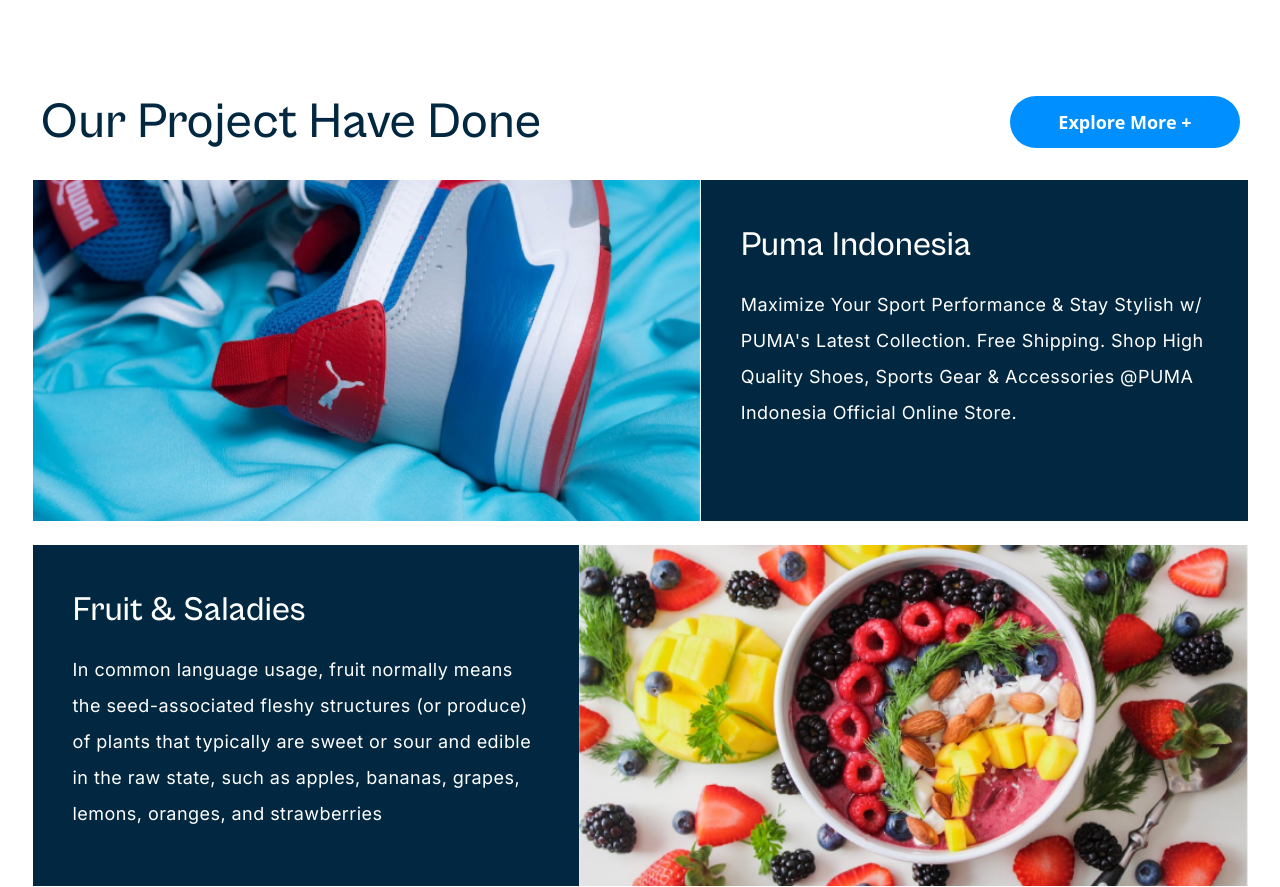
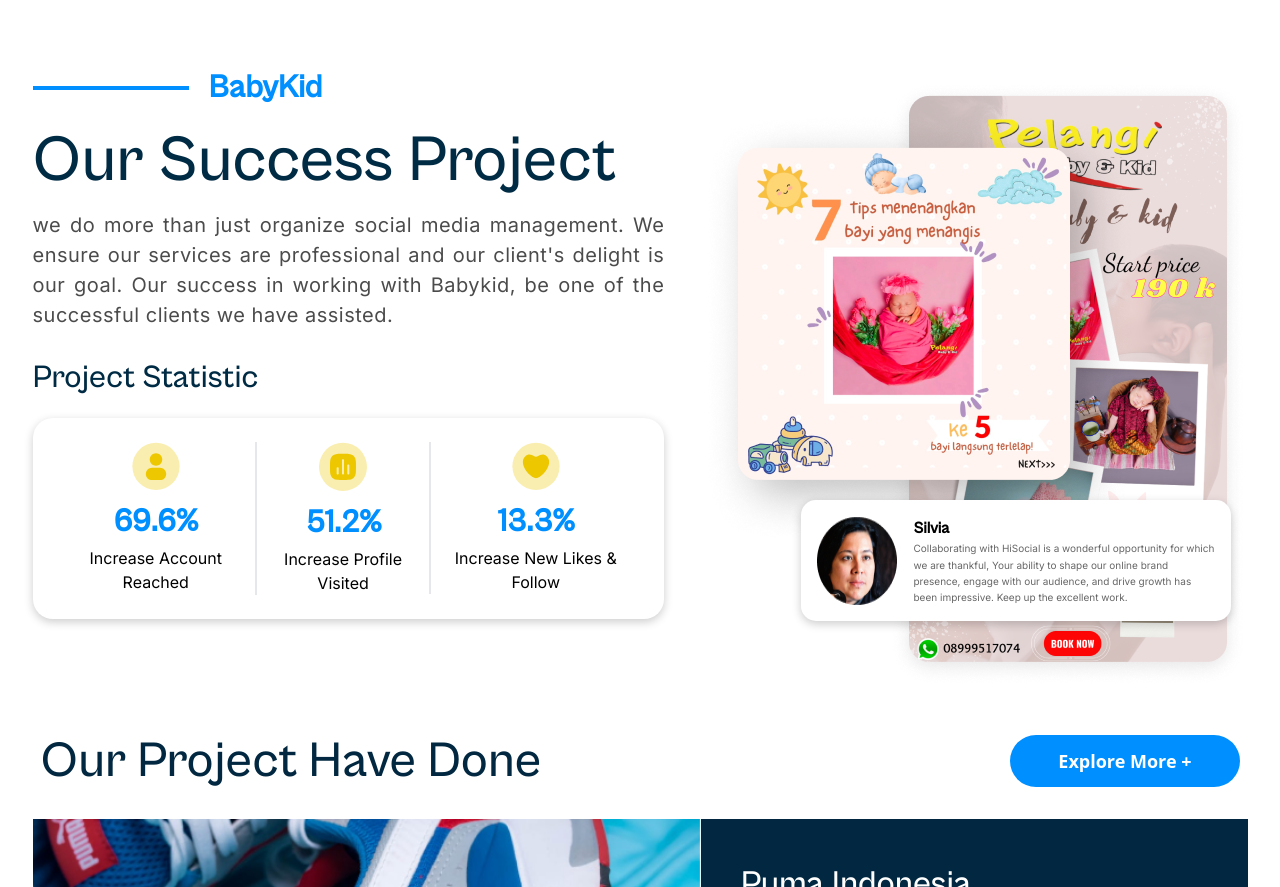
Before and after one commit to dimasasna/HiSocial, a plain HTML site: page homepage.html in a window 1280 px wide. Shown: the part 2829-3716 px from the top of the page. Drawn offline with nearby package versions, Linux system fonts and the light colour scheme; a web font is replaced by a local one.

Commit message:
add: success story babykid

```diff
--- a/homepage.html
+++ b/homepage.html
@@ -220,7 +220,7 @@
                     </div>
                 </div>
             </div>
-            <img class="hidden md:block " src="assets/img/ourwork.png" />
+            <img class="hidden lg:block " src="assets/img/ourwork.png" />
         </section>
         <!-- End Experience Stories -->
 
@@ -295,8 +295,8 @@
                     wide range of
                     sectors with other work, including cashier systems and digital marketing learning.</p>
             </div>
-            <div class="flex flex-col lg:flex-row flex-wrap mt-6 justify-center">
-                <div class="lg:w-[50%] relative ">
+            <div class="flex flex-col lg:flex-row flex-wrap mt-6 justify-center  max-w-full max-h-full">
+                <div class="lg:w-[50%] w-full h-full relative ">
                     <img class="w-full opacity-80" src="assets/img/other-service-1.png" alt="">
                     <div
                         class="relative flex bg-white  p-4 justify-between lg:w-[409px]  lg:mx-auto h-[51px] items-center lg:rounded-full lg:bottom-24 bottom-7 shadow-[0_3px_10px_rgb(0,0,0,0.2)] rounded-[10px]">
@@ -306,7 +306,7 @@
                             More</button>
                     </div>
                 </div>
-                <div class="lg:w-[50%] relative ">
+                <div class="lg:w-[50%]  w-full h-full relative ">
                     <img class="w-full opacity-80 " src="assets/img/other-service-2.png" alt="">
                     <div
                         class="relative flex bg-white  p-4 justify-between lg:w-[409px]  lg:mx-auto h-[51px] items-center lg:rounded-full lg:bottom-24 bottom-7 shadow-[0_3px_10px_rgb(0,0,0,0.2)] rounded-[10px]">
@@ -319,6 +319,57 @@
             </div>
         </section>
         <!-- End Other Service -->
+
+        <!-- Our Success Project -->
+        <section class="max-w-[1215px] h-full mx-auto mt-4 px-4 lg:px-0">
+            <div class="flex flex-col lg:flex-row">
+                <div class="lg:w-[52%] w-full">
+                    <div class="flex items-center">
+                        <div class="w-[156px] h-1 bg-[#008FFF] me-5"></div>
+                        <h1 class="text-[32px] text-[#008FFF] font-bold">BabyKid</h1>
+                    </div>
+                    <h1 class="text-[32px] lg:text-[65px] text-[#002B44]">Our Success Project</h1>
+                    <p class="lg:text-[20px] -tracking-tight opacity-70 text-justify">we do more than just organize social media
+                        management. We ensure our services are professional and our client's delight is our goal. Our
+                        success in working with Babykid, be one of the successful clients we have assisted.</p>
+                    <div class="mt-6">
+                        <h1 class="text-[32px] text-[#002B44]">Project Statistic</h1>
+                        <div
+                            class="bg-white shadow-[0_3px_10px_rgb(0,0,0,0.2)] mt-4 w-full h-full flex flex-row-3 justify-center items-center text-center p-6 rounded-[20px] divide-x-2">
+                            <div class="flex flex-col justify-center items-center px-2">
+                                <img class="w-12" src="assets/icons/babykid2.svg" alt="">
+                                <h1 class="text-[20px] lg:text-[32px] text-[#008FFF] mt-2 font-bold">69.6%</h1>
+                                <p class="text-[14px] lg:text-[16px]">Increase Account Reached</p>
+                            </div>
+                            <div class="flex flex-col justify-center items-center px-2">
+                                <img class="w-12" src="assets/icons/babykid1.svg" alt="">
+                                <h1 class="text-[20px] lg:text-[32px] text-[#008FFF] mt-2 font-bold">51.2%</h1>
+                                <p class="text-[14px] lg:text-[16px]">Increase Profile Visited</p>
+                            </div>
+                            <div class="flex flex-col justify-center items-center px-2">
+                                <img class="w-12" src="assets/icons/babykid3.svg" alt="">
+                                <h1 class="text-[20px] lg:text-[32px] text-[#008FFF] mt-2 font-bold">13.3%</h1>
+                                <p class="text-[14px] lg:text-[16px]">Increase New Likes & Follow</p>
+                            </div>
+                        </div>
+                    </div>
+                </div>
+                <div class="lg:w-[48%] w-full flex justify-center lg:justify-end mt-4">
+                    <img class="relative z-0 object-none" src="assets/img/babykid-poster1.png" alt="">
+                    <img class="absolute z-10 mr-28 mt-8 hidden lg:block" src="assets/img/babykid-poster2.png" alt="">
+                    <div class="bg-white w-[430px] h-auto shadow-[0_3px_10px_rgb(0,0,0,0.2)] absolute z-10 mt-[420px] mr-4 rounded-[15px] p-4 hidden lg:block">
+                        <div class="flex flex-row">
+                            <img  src="assets/img/profil-babykid.png" alt="">
+                            <div class="ml-4">
+                                <h1 class="font-bold">Silvia</h1>
+                                <p class="leading-relaxed text-[10px] opacity-60">Collaborating with HiSocial is a wonderful opportunity for which we are thankful,  Your ability to shape our online brand presence, engage with our audience, and drive growth has been impressive. Keep up the excellent work.</p>
+                            </div>
+                        </div>
+                    </div>
+                </div>
+            </div>
+        </section>
+        <!-- End Our Success Project -->
 
         <!-- Project -->
         <section class="max-w-[1215px] h-full mx-auto lg:mb-20 mb-4 mt-8 lg:mt-12 px-4 lg:px-0">
```
Also changed, not shown: assets/icons/babykid1.svg (added), assets/icons/babykid2.svg (added), assets/icons/babykid3.svg (added), assets/img/babykid-poster1.png (added), assets/img/babykid-poster2.png (added), assets/img/profil-babykid.png (added).
